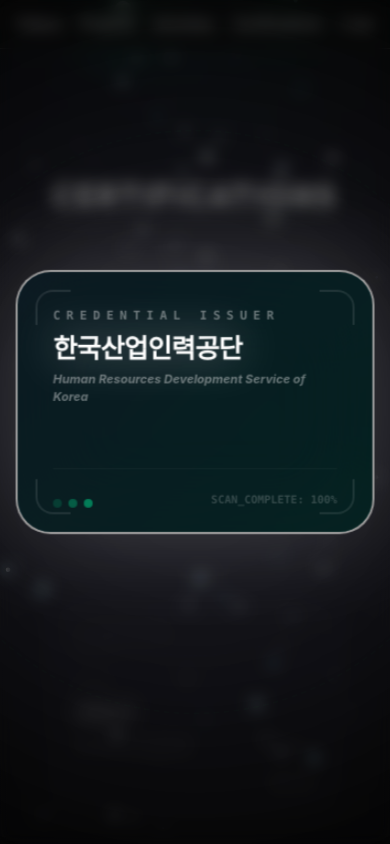
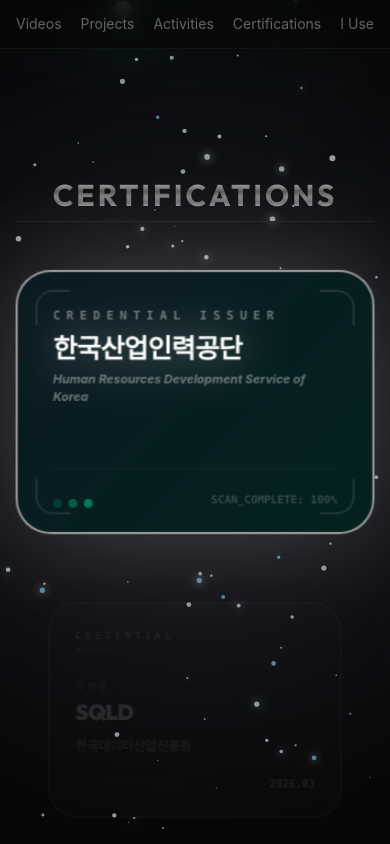
Before and after one commit to gobukddong/gobukddong.github.io, a Next.js app: page / in a window 390 px wide. Both pictures are taken after a click on the element 195 px from the left and 2848 px from the top of the page. Shown: the part 2426-3270 px from the top of the page. Built offline with nearby package versions, Linux system fonts and the light colour scheme; a web font is replaced by a local one.

Commit message:
fix blur

```diff
--- a/src/components/Certifications.tsx
+++ b/src/components/Certifications.tsx
@@ -96,7 +96,7 @@
 
   return (
     <div
-      className={`relative w-full h-[240px] perspective-1200 transition-[filter,opacity,transform] duration-500 ${isAnyFocused && !isFocused ? 'blur-[6px] opacity-20 grayscale scale-90 pointer-events-none' : ''}`}
+      className={`relative w-full h-[240px] perspective-1200 transition-[filter,opacity,transform] duration-[600ms] ${isAnyFocused && !isFocused ? 'opacity-20 grayscale scale-90 pointer-events-none' : ''}`}
       style={{ zIndex: isFocused ? 110 : 10 }}
     >
       <motion.div
@@ -127,7 +127,7 @@
           }}
         >
           <motion.div
-            className="w-full h-full rounded-[2rem] border-2 border-white/20 bg-white/5 backdrop-blur-xl flex flex-col p-7 shadow-[0_30px_60px_rgba(0,0,0,0.8)] relative overflow-hidden group"
+            className="w-full h-full rounded-[2rem] border-2 border-white/20 bg-white/5 flex flex-col p-7 shadow-[0_30px_60px_rgba(0,0,0,0.8)] relative overflow-hidden group"
             style={{
               rotateX: isFocused ? 0 : tiltX,
               rotateY: isFocused ? 0 : tiltY,
@@ -169,7 +169,7 @@
         >
           {/* Iridescent background */}
           <div className="absolute inset-0 bg-[linear-gradient(135deg,#4facfeaa,#00f2feaa,#70b2ffaa)] animate-hologram opacity-30" />
-          <div className="absolute inset-0 bg-black/40 backdrop-blur-2xl" />
+          <div className="absolute inset-0 bg-black/40" />
 
           {/* Digital Data Stream Overlay */}
           <div className="absolute inset-0 opacity-10 bg-[linear-gradient(0deg,transparent_49%,rgba(255,255,255,0.1)_50%,transparent_51%)] bg-[length:100%_4px] animate-scan" />
@@ -225,7 +225,7 @@
   }, []);
 
   return (
-    <div className="max-w-7xl mx-auto px-4 py-12 relative" ref={containerRef}>
+    <div className={`max-w-7xl mx-auto px-4 py-12 relative transition-all duration-500 ${focusedId ? 'z-[200]' : 'z-10'}`} ref={containerRef}>
       {/* Background Interactive Layer (Swirl/Glow) */}
       <AnimatePresence>
         {focusedId && (
@@ -235,7 +235,7 @@
                 exit={{ opacity: 0 }}
                 className="fixed inset-0 z-[100] pointer-events-none overflow-hidden"
             >
-                <div className="absolute inset-0 bg-black/40 backdrop-blur-sm" />
+                <div className="absolute inset-0 bg-black/40" />
                 {/* Swirl Stars Particles */}
                 <motion.div
                     animate={{ rotate: 360 }}
--- a/src/components/TechStack.tsx
+++ b/src/components/TechStack.tsx
@@ -127,7 +127,7 @@
             initial={{ opacity: 0, y: 0, scale: 0.5 }}
             animate={{ opacity: 1, y: -45, scale: 1 }}
             exit={{ opacity: 0, y: -65, scale: 0.8 }}
-            className="absolute z-50 pointer-events-none whitespace-nowrap text-[10px] font-outfit font-bold text-white/90 bg-white/10 backdrop-blur-lg px-2.5 py-1 rounded-full border border-white/20 shadow-[0_4px_12px_rgba(0,0,0,0.4)]"
+            className="absolute z-50 pointer-events-none whitespace-nowrap text-[10px] font-outfit font-bold text-white/90 bg-white/10 px-2.5 py-1 rounded-full border border-white/20 shadow-[0_4px_12px_rgba(0,0,0,0.4)]"
             style={{
               left: "50%",
               transform: "translateX(-50%)",
@@ -169,10 +169,9 @@
               whileHover={{ y: -4, scale: 1.02 }}
               whileTap={{ scale: 0.85, filter: "brightness(0.6)" }}
               transition={{ type: "spring", stiffness: 600, damping: 20 }}
-              onClick={handleClick}
               className="
                 relative flex items-center justify-center px-6 py-2.5
-                bg-white/10 backdrop-blur-xl text-neutral-200 font-outfit font-light text-xs md:text-sm tracking-[0.2em] uppercase
+                bg-white/10 text-neutral-200 font-outfit font-light text-xs md:text-sm tracking-[0.2em] uppercase
                 rounded-full border border-white/5 overflow-hidden
                 hover:bg-white/15 hover:text-white hover:border-white/10
                 shadow-[0_8px_32px_rgba(0,0,0,0.4),inset_0_0_8px_rgba(255,255,255,0.05)]
@@ -286,7 +285,7 @@
                 onClick={handleReset}
                 whileHover={{ scale: 1.05, backgroundColor: "rgba(255,255,255,0.15)" }}
                 whileTap={{ scale: 0.95 }}
-                className="px-8 py-3 bg-white/10 backdrop-blur-xl border border-white/20 rounded-full text-white font-outfit font-medium text-sm tracking-[0.2em] uppercase shadow-[0_8px_32px_rgba(0,0,0,0.5)] transition-colors"
+                className="px-8 py-3 bg-white/10 border border-white/20 rounded-full text-white font-outfit font-medium text-sm tracking-[0.2em] uppercase shadow-[0_8px_32px_rgba(0,0,0,0.5)] transition-colors"
               >
                 Restore Stack
               </motion.button>
```
